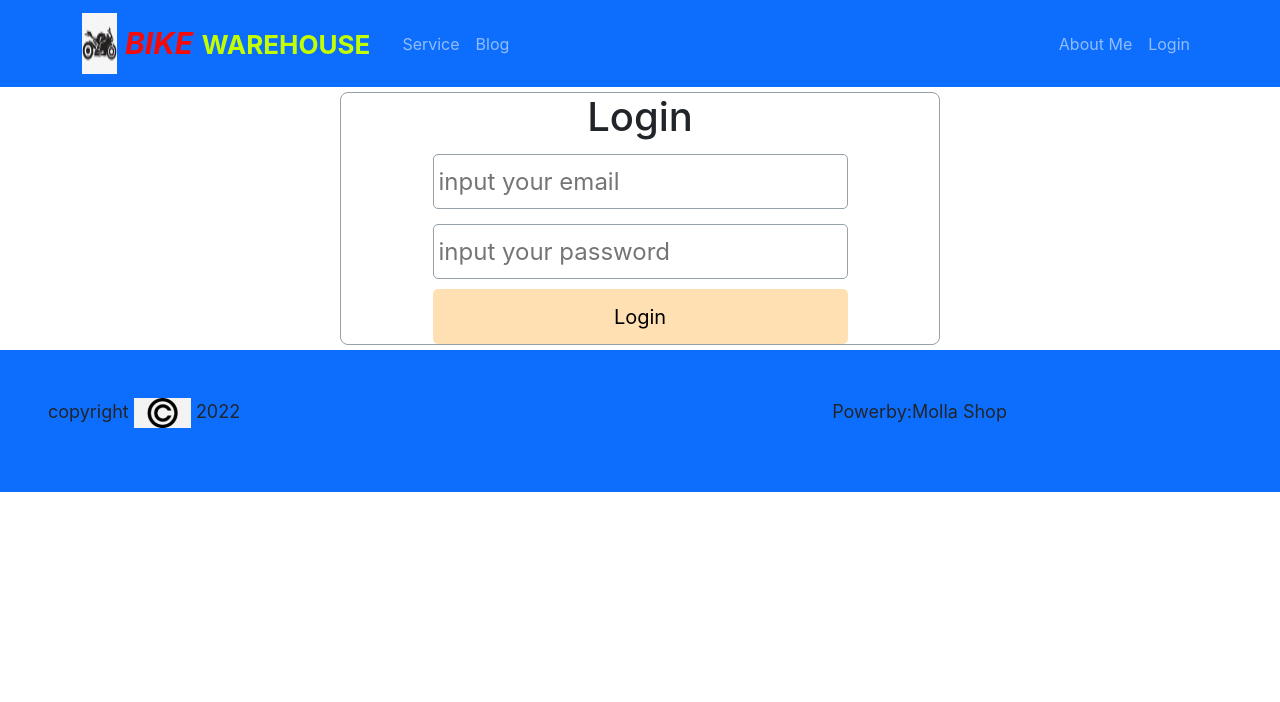
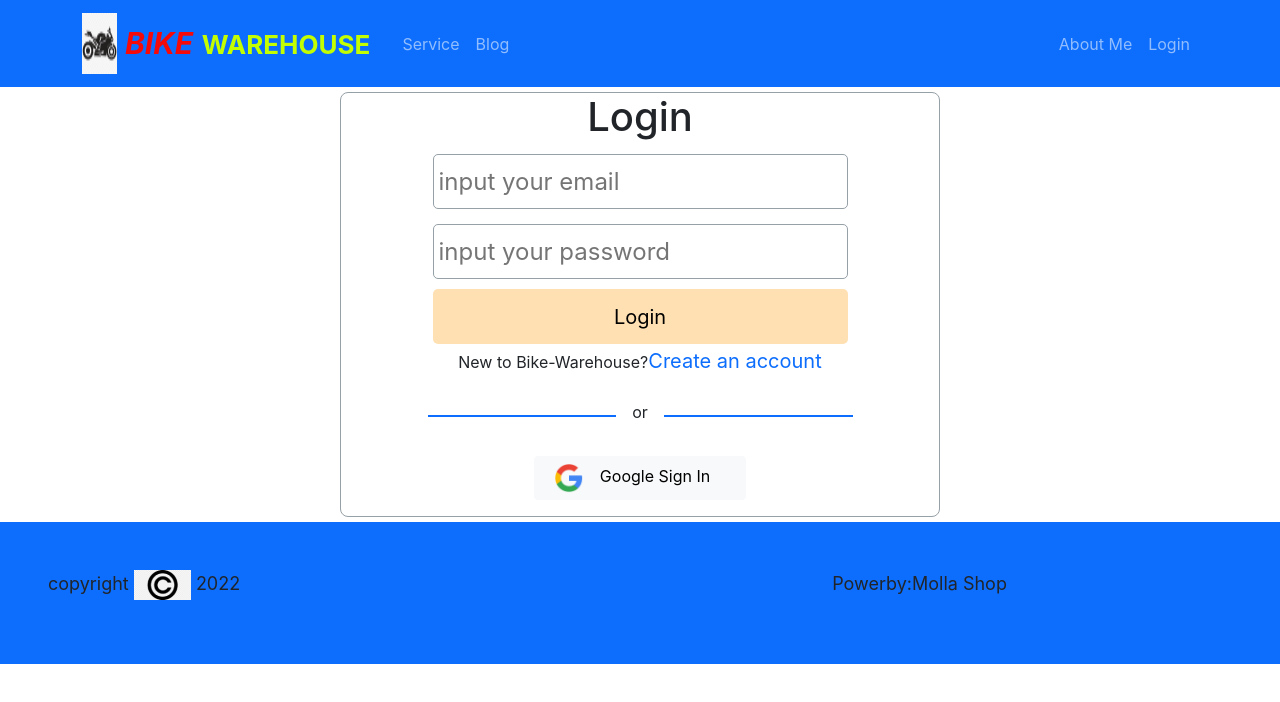
Before and after one commit to MdRejoanMolla/warehouse-client, a React (Create React App) app: page /login in a window 1280 px wide. Shown: the top 702 px of the page. Built offline with nearby package versions, Linux system fonts and the light colour scheme; the HTML template or start-up script is replaced by a standard one.

Commit message:
social login

```diff
--- a/src/page/Login/Login.css
+++ b/src/page/Login/Login.css
@@ -37,4 +37,11 @@
       border: none;
       background-color: rgba(255, 153, 0, 0.3);
       font-size: 20px;
+      margin-bottom: 2px;
 }
+
+.form-link {
+      font-size: 20px;
+      text-decoration: none;
+
+}
--- a/src/page/Login/Login.js
+++ b/src/page/Login/Login.js
@@ -1,11 +1,14 @@
 import React from 'react';
-import './Login.css'
+import { Link } from 'react-router-dom';
+import './Login.css';
+import google from '../../component/picture/google.png'
 
 const Login = () => {
       return (
             <div className='form-container'>
                   <div>
                         <h1 form-title>Login</h1>
+                        <form>
                               <div className="input-group">
 
                                     <input type='email' name='email' placeholder='input your email' id='' />
@@ -17,6 +20,22 @@ const Login = () => {
 
                               </div>
                               <input className='form-submit' type="submit" value="Login" />
+                        </form>
+                        <p>
+                              New to Bike-Warehouse?<Link className='form-link' to='/register'>Create an account</Link>
+                        </p>
+                        <div className='d-flex align-items-center'>
+                              <div style={{ height: '2px' }} className='bg-primary w-50'></div>
+                              <p className='mt-2 px-3'>or</p>
+                              <div style={{ height: '2px' }} className='bg-primary w-50'></div>
+
+                        </div>
+                        <div>
+                              <button className='btn btn-light w-50 my-3'>
+                                    <img style={{ width: '30px' }} src={google} alt="" />
+                                    <span className='px-3'>Google Sign In</span>
+                              </button>
+                        </div>
                   </div>
             </div>
       );
--- a/src/page/Register/Register.js
+++ b/src/page/Register/Register.js
@@ -4,7 +4,7 @@ import './Register.css'
 const Register = () => {
       return (
             <div>
-
+                  <h2>Register</h2>
             </div>
       );
 };
```
Also changed, not shown: src/page/SocialLogin/SocialLogin.js (+16 -0 lines), src/component/picture/google.png (added). Lines whose indentation alone changed are shown as unchanged.
